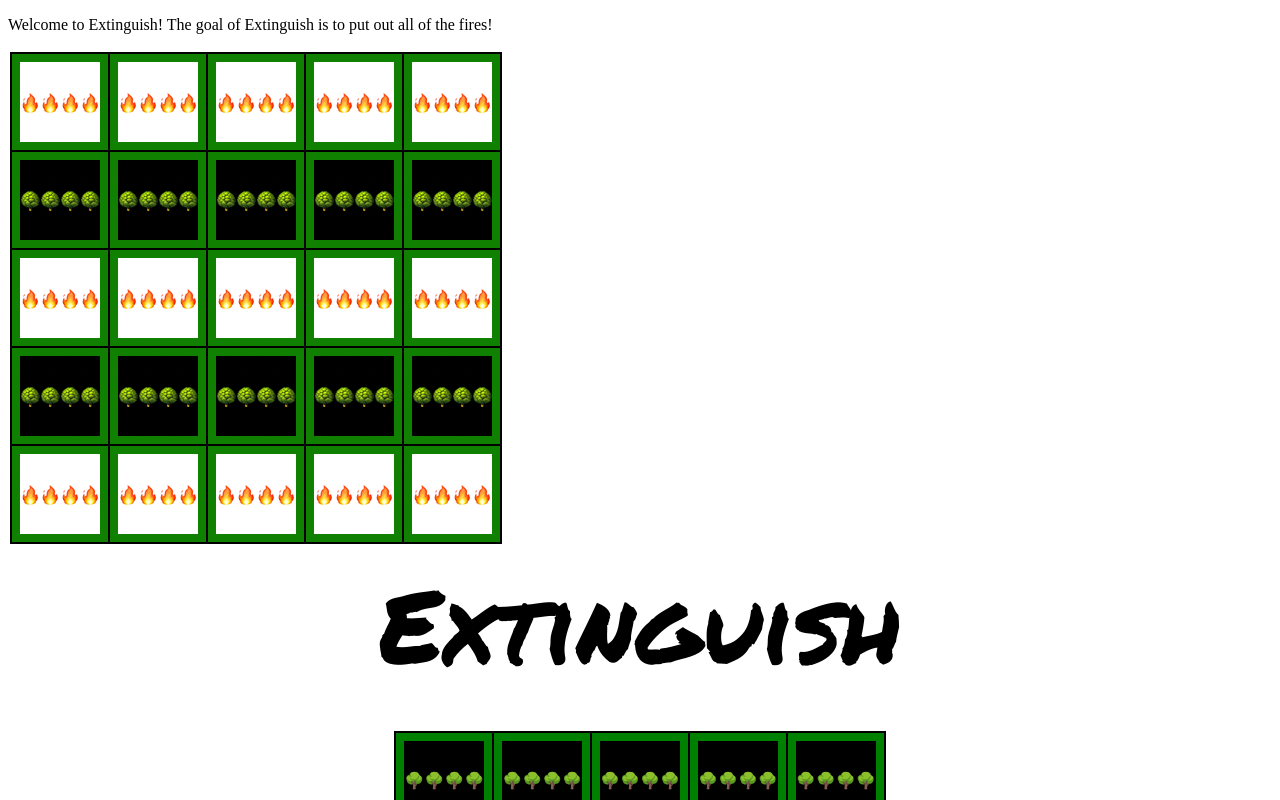
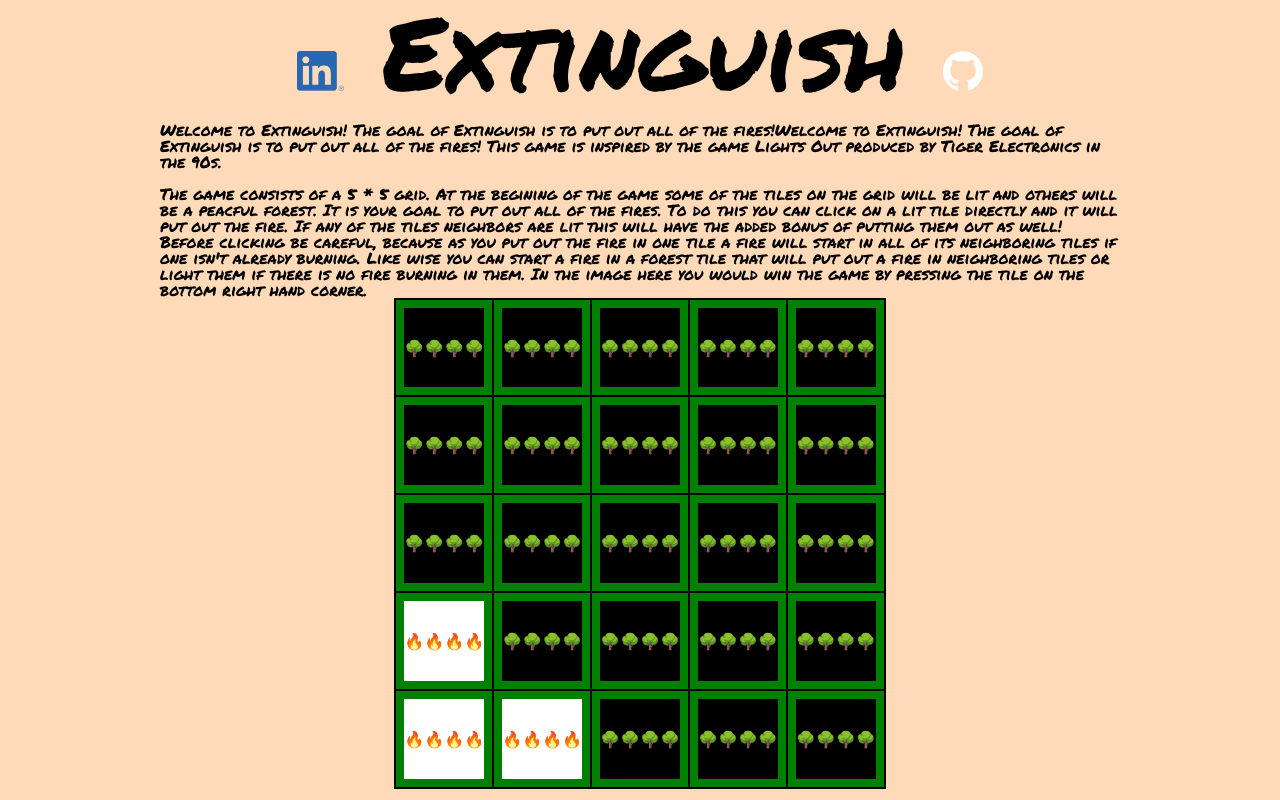
Before and after one commit to whilekofman/extinguish, a website built with webpack: page index.html in a window 1280 px wide. Shown: the top 800 px of the page. Built offline with Linux system fonts and the light colour scheme.

Commit message:
instructions and header work

```diff
--- a/index.html
+++ b/index.html
@@ -15,14 +15,39 @@
 </head>
 
 <body>
-    <div id="splash">
-        <p>Welcome to Extinguish! The goal of Extinguish is to put out all of the fires!</p>
-        <img id="gameshot" src="./images/board_image.png">
-    </div>
+
     <div class="wrapper" id="wrapper">
-        <header class="game-name">Extinguish</header>
+
+            <header class="game-name">
+                <a href="https://www.linkedin.com/in/eugene-kofman-1119aa189/"><img src="images/li.png" alt="click for linkedin" height="40" width="auto"></a>
+                Extinguish
+
+                <a href="github.com/whilekofman">
+                    <img src="images/Octocat.png" alt="click for my github" height="40" width="auto">
+                </a>
+            </header>
+
+            <div id="about">
+                <p>Welcome to Extinguish! The goal of Extinguish is to put out all of the fires!Welcome to Extinguish! The goal of
+                    Extinguish is to put out all of the fires! This game is inspired by the game Lights
+                    Out produced by Tiger Electronics in the 90s.<br>
+                    <br>The game consists of a 5 * 5 grid. At the begining of the game some of the tiles on the grid will be lit and
+                    others
+                    will
+                    be a peacful forest. It is your goal to put out all of the fires. To do this you can click on a lit tile
+                    directly and it
+                    will put out the fire. If any of the tiles neighbors are lit this will have the added bonus of putting them out
+                    as well!
+                    Before clicking be careful, because as you put out the fire in one tile a fire will start in all of its
+                    neighboring
+                    tiles if one isn't already burning. Like wise you can start a fire in a forest tile that will put out a fire in
+                    neighboring tiles or light them if there is no fire burning in them. In the image here you would win the game by
+                    pressing the tile on the bottom right hand corner.
+                </p>
+            </div>
 
         <figure class="gameboard" id="gameboard"></figure>
+
     </div>
 </body>
 
--- a/src/index.js
+++ b/src/index.js
@@ -1,13 +1,11 @@
 const View = require("../src/scripts/extinguish-view.js")
 const Game = require("../src/scripts/game.js")
 const Board = require("../src/scripts/board.js")
-const Splash = require("../src/scripts/splash.js")
+
 window.View = View;
 document.addEventListener('DOMContentLoaded', () => {
     const main = document.getElementById('gameboard')
     new View(main, Game);
-    const splashScreen = document.getElementById("splash")
-    // new View(main, Board);
-    new Splash(splashScreen)
+
 
 })
--- a/src/index.scss
+++ b/src/index.scss
@@ -1,3 +1,3 @@
+@import '../src/styles/css_reset.scss';
 @import '../src/styles/page_styles.scss';
-@import '../src/styles/splash.scss';
 @import url('https://fonts.googleapis.com/css2?family=Permanent+Marker&display=swap');
--- a/src/scripts/splash.js
+++ /dev/null
@@ -1,16 +0,0 @@
-class Splash {
-    constructor(htmlEl) {
-
-        this.htmlEl = htmlEl
-
-    }
-
-    displaySplash(htmlEl){
-        console.log(htmlEl)
-        let confirmButton = htmlEl.createElement('button')
-        button.innerText = "Confirm"
-        this.htmlEl.append(confirmButton)
-    }
-}
-
-module.exports = Splash;
--- /dev/null
+++ b/src/styles/css_reset.scss
@@ -0,0 +1,135 @@
+/* http://meyerweb.com/eric/tools/css/reset/
+   v2.0 | 20110126
+   License: none (public domain)
+*/
+
+html,
+body,
+div,
+span,
+applet,
+object,
+iframe,
+h1,
+h2,
+h3,
+h4,
+h5,
+h6,
+p,
+blockquote,
+pre,
+a,
+abbr,
+acronym,
+address,
+big,
+cite,
+code,
+del,
+dfn,
+em,
+img,
+ins,
+kbd,
+q,
+s,
+samp,
+small,
+strike,
+strong,
+sub,
+sup,
+tt,
+var,
+b,
+u,
+i,
+center,
+dl,
+dt,
+dd,
+ol,
+ul,
+li,
+fieldset,
+form,
+label,
+legend,
+table,
+caption,
+tbody,
+tfoot,
+thead,
+tr,
+th,
+td,
+article,
+aside,
+canvas,
+details,
+embed,
+figure,
+figcaption,
+footer,
+header,
+hgroup,
+menu,
+nav,
+output,
+ruby,
+section,
+summary,
+time,
+mark,
+audio,
+video {
+    margin: 0;
+    padding: 0;
+    border: 0;
+    font-size: 100%;
+    font: inherit;
+    vertical-align: baseline;
+}
+
+/* HTML5 display-role reset for older browsers */
+article,
+aside,
+details,
+figcaption,
+figure,
+footer,
+header,
+hgroup,
+menu,
+nav,
+section {
+    display: block;
+}
+
+body {
+    line-height: 1;
+}
+
+ol,
+ul {
+    list-style: none;
+}
+
+blockquote,
+q {
+    quotes: none;
+}
+
+blockquote:before,
+blockquote:after,
+q:before,
+q:after {
+    content: '';
+    content: none;
+}
+
+table {
+    border-collapse: collapse;
+    border-spacing: 0;
+}
--- a/src/styles/page_styles.scss
+++ b/src/styles/page_styles.scss
@@ -1,27 +1,27 @@
-
-
-// @media screen {min-width: none: ;
-
-// }
-
-
+body{
+    background-color: peachpuff;
+}
 .wrapper{
     max-width: 960px;
     display: flex;
-    flex: block;
+    flex: shrink;
     flex-wrap: wrap;
-    flex-direction: column;
+    flex-direction: row;
     justify-content: center;
     align-items: center;
     margin: auto;
+    font-family: 'Permanenet Marker', 'Permanent Marker';
 }
-
+#header {
+    align-items: stretch;
+}
 .game-name{
-    font-family: 'Permanenet Marker', 'Permanent Marker';
     font-size: 8vw;
     z-index: 200
-    // padding-left: %;
-    // font-size: 6REM;
+
+}
+#about {
+    padding-top: 2%;
 }
 
 ul{
```
Also changed, not shown: src/styles/splash.scss (deleted, +0 -35 lines), dist/main.css, dist/main.js, images/Octocat.png (added), images/li.png (added), 1 other file.
